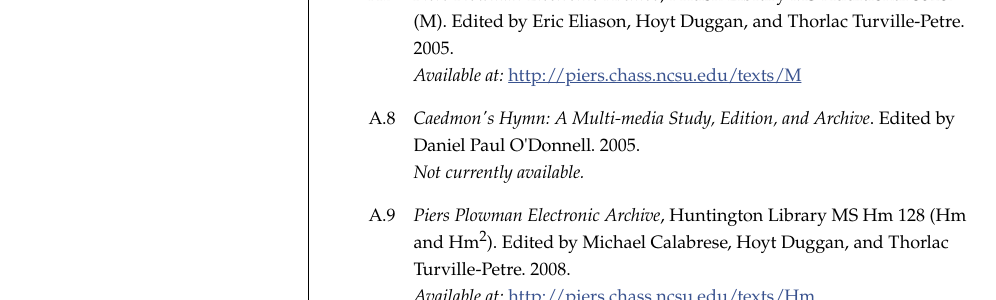
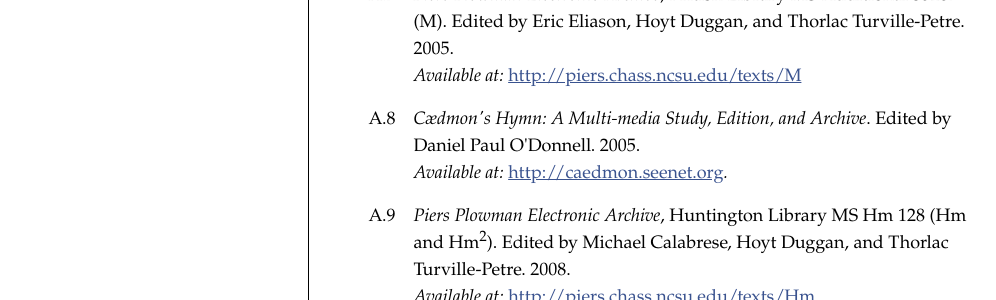
Before and after one commit to seenet-medieval/seenet-medieval.github.io, a Jekyll site: the page built from publications.html, in a window 1280 px wide. Shown: the part 1000-1300 px from the top of the page, without its empty margins (97-1093 px from the left). Built offline with Jekyll 4.4.1, drawn with Linux system fonts in a browser that asks for light colours.

Commit message:
Add link to Caedmon's Hymn; correct title

```diff
--- a/publications.html
+++ b/publications.html
@@ -26,8 +26,8 @@ navigation_weight: 3
 <li><span class="list_num">A.7</span><span class="list_entry"><span class="title">Piers Plowman Electronic Archive</span>, British Library MS Additional 35287 (M). Edited by Eric Eliason, Hoyt Duggan, and Thorlac Turville-Petre. 2005.
 <span class="pub_available">Available at: <a href="http://piers.chass.ncsu.edu/texts/M">http://piers.chass.ncsu.edu/texts/M</a></span></span></li>
 
-<li><span class="list_num">A.8</span><span class="list_entry"><span class="title">Caedmon's Hymn: A Multi-media Study, Edition, and Archive</span>. Edited by Daniel Paul O'Donnell. 2005.
-<span class="pub_available">Not currently available.</span></li>
+<li><span class="list_num">A.8</span><span class="list_entry"><span class="title">Cædmon's Hymn: A Multi-media Study, Edition, and Archive</span>. Edited by Daniel Paul O'Donnell. 2005.
+<span class="pub_available">Available at: <a href="http://caedmon.seenet.org">http://caedmon.seenet.org</a>.</span></li>
 
 <li><span class="list_num">A.9</span><span class="list_entry"><span class="title">Piers Plowman Electronic Archive</span>, Huntington Library MS Hm 128 (Hm and Hm<sup>2</sup>). Edited by Michael Calabrese, Hoyt Duggan, and Thorlac Turville-Petre. 2008.
 <span class="pub_available">Available at: <a href="http://piers.chass.ncsu.edu/texts/Hm">http://piers.chass.ncsu.edu/texts/Hm</a></span></span></li>
```
